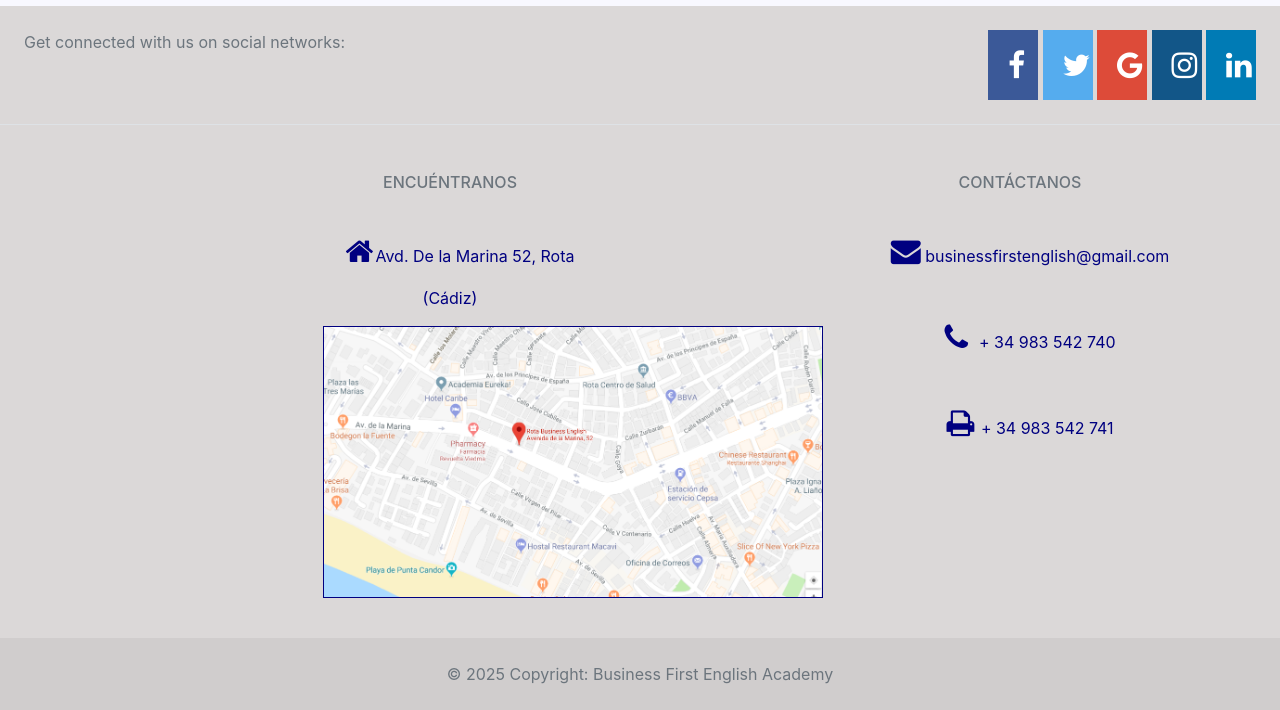
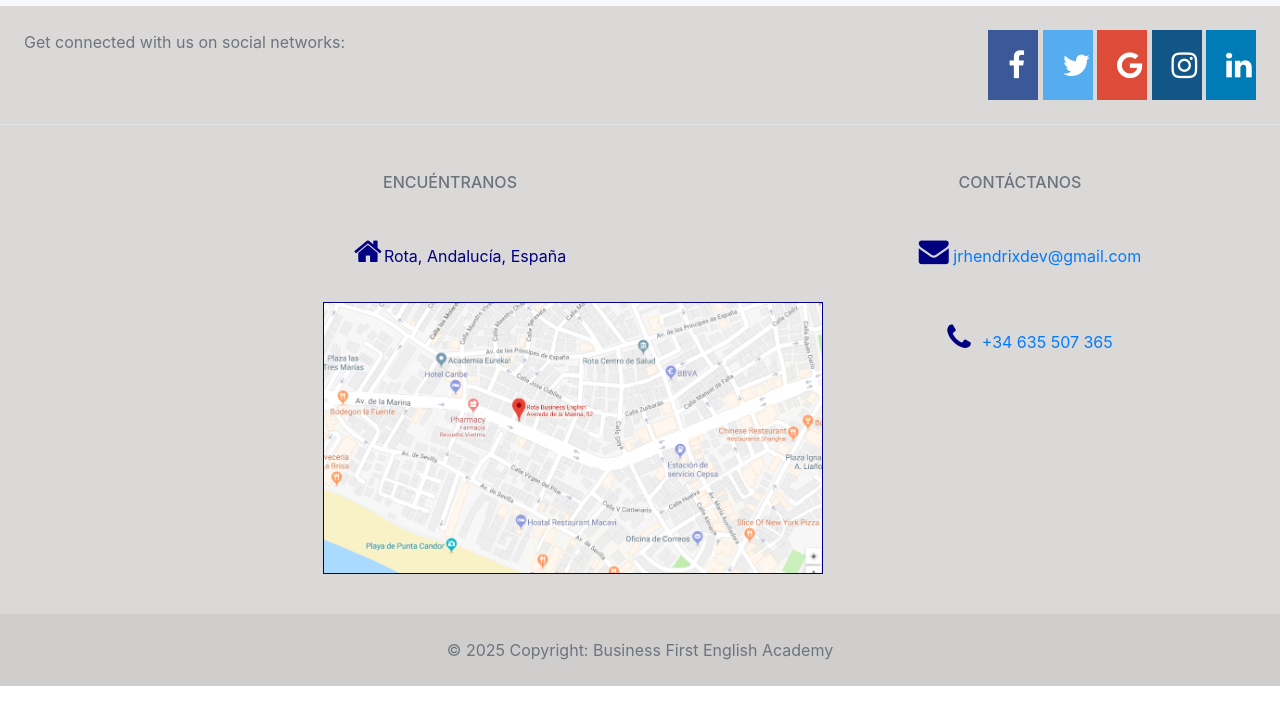
Before and after one commit to jrhendrix-dev/Business-First-English-Center-PHP, a PHP site: page /examenes.php in a window 1280 px wide. Shown: the part 1823-2533 px from the top of the page. After the commit the page ends 2509 px from the top, so only its background shows below. Run offline with PHP 8.4, Linux system fonts and the light colour scheme.

Commit message:
Update: Cleaner links, mailto & tel
- Added cleaner links to the public pages through index.php routing.
- added mailto: and tel: links to the contacts links.

```diff
--- a/views/footer.php
+++ b/views/footer.php
@@ -26,7 +26,7 @@
             <a href="" class="me-4 text-reset">
                 <i class="fa fa-instagram"></i>
             </a>
-            <a href="" class="me-4 text-reset">
+            <a href="https://www.linkedin.com/in/jonathan-hendrix-dev/" class="me-4 text-reset">
                 <i class="fa fa-linkedin"></i>
             </a>
 
@@ -46,7 +46,7 @@
                     <h6 class="text-uppercase fw-bold mb-4">
                         <i class="fas fa-gem me-3"></i>Encuéntranos
                     </h6>
-                    <p><i class="fa fa-home me-3"></i>Avd. De la Marina 52, Rota (Cádiz)</p>
+                    <p><i class="fa fa-home me-3"></i>Rota, Andalucía, España</p>
                     <a name="Localización" class="anchor"></a>
                     <p>
                         <img src="/assets/pics/google_map.png" alt="" class="footer-map"/>
@@ -63,11 +63,13 @@
                     </h6>
 
                     <p>
-                        <i class="fa fa-envelope me-3"></i>
-                        businessfirstenglish@gmail.com
+                        <i class="fa fa-envelope me-3 mail-tel"></i>
+                        <a href="mailto:jrhendrixdev@gmail.com">jrhendrixdev@gmail.com</a>
                     </p>
-                    <p><i class="fa fa-phone me-3"></i> + 34 983 542 740</p>
-                    <p><i class="fa fa-print me-3"></i> + 34 983 542 741</p>
+                    <p>
+                        <i class="fa fa-phone me-3 mail-tel"></i>
+                        <a href="tel:+34635507365">+34 635 507 365</a>
+                    </p>
                 </div>
                 <!-- Grid column -->
             </div>
--- a/views/header.php
+++ b/views/header.php
@@ -69,18 +69,18 @@ if (session_status() === PHP_SESSION_NONE) {
             <li class="nav-item dropdown">
                 <a class="nav-link dropdown-toggle" href="#" id="cursosDropdown" data-toggle="dropdown" aria-haspopup="true" aria-expanded="false">Cursos</a>
                 <div class="dropdown-menu Menu-Style" aria-labelledby="cursosDropdown">
-                    <a class="dropdown-item" href="/ic.php">Inglés corporativo</a>
-                    <a class="dropdown-item" href="/examenes.php">Preparación exámenes oficiales</a>
-                    <a class="dropdown-item" href="/clasesesp.php">Español para extranjeros</a>
+                    <a class="dropdown-item" href="/ingles-corporativo">Inglés corporativo</a>
+                    <a class="dropdown-item" href="/examenes">Preparación exámenes oficiales</a>
+                    <a class="dropdown-item" href="/clases-espanol">Español para extranjeros</a>
                 </div>
             </li>
             <!-- Contact Dropdown -->
             <li class="nav-item dropdown">
                 <a class="nav-link dropdown-toggle" href="#" id="contactoDropdown" data-toggle="dropdown" aria-haspopup="true" aria-expanded="false">Contacto</a>
                 <div class="dropdown-menu Menu-Style" aria-labelledby="contactoDropdown">
-                    <span class="dropdown-item">Tlf: 983 542 740</span>
-                    <span class="dropdown-item">businessfirstenglish@gmail.com</span>
-                    <span class="dropdown-item">Avd. De la Marina 52, Rota (Cádiz)</span>
+                    <span class="dropdown-item"><a href="tel:+34635507365">Tlf: +34 600 000 000</a></span>
+                    <span class="dropdown-item"><a href="mailto:jrhendrixdev@gmail.com">jrhendrixdev@gmail.com</a></span>
+                    <span class="dropdown-item"> Rota (Cádiz)</span>
                 </div>
             </li>
             <!-- User Authentication Links -->
```
Also changed, not shown: public/index.php (+14 -1 lines), views/home.php (+3 -6 lines).
